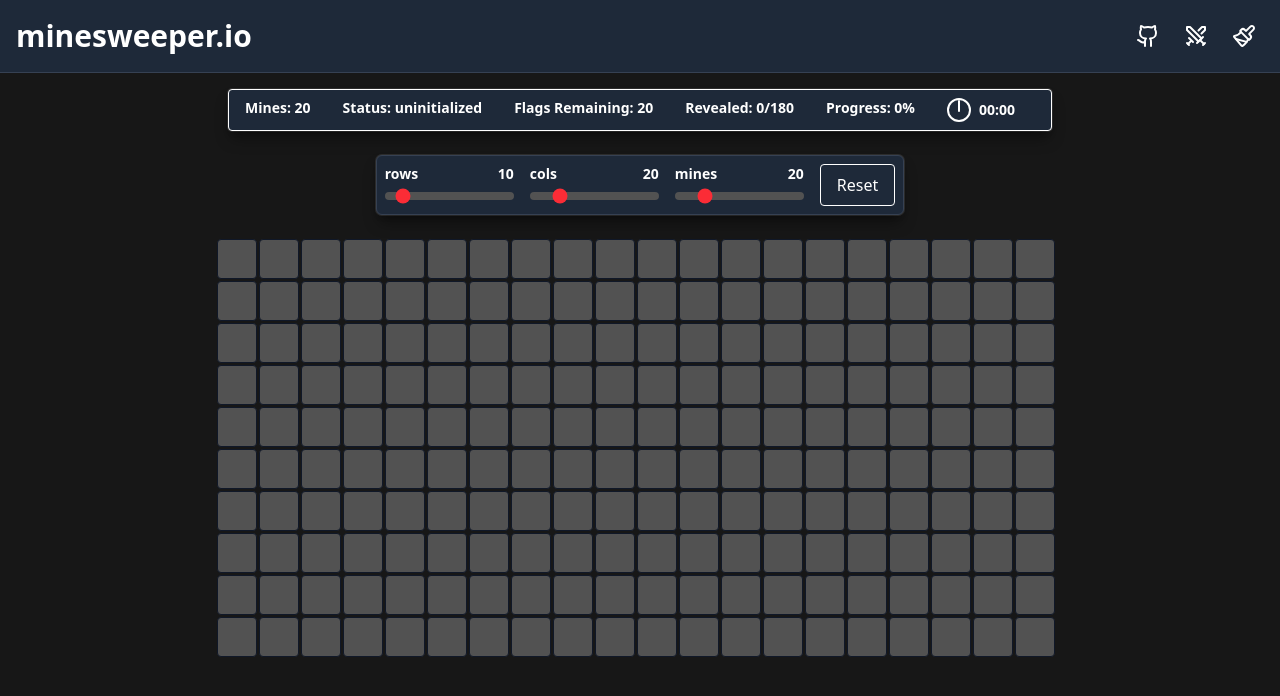
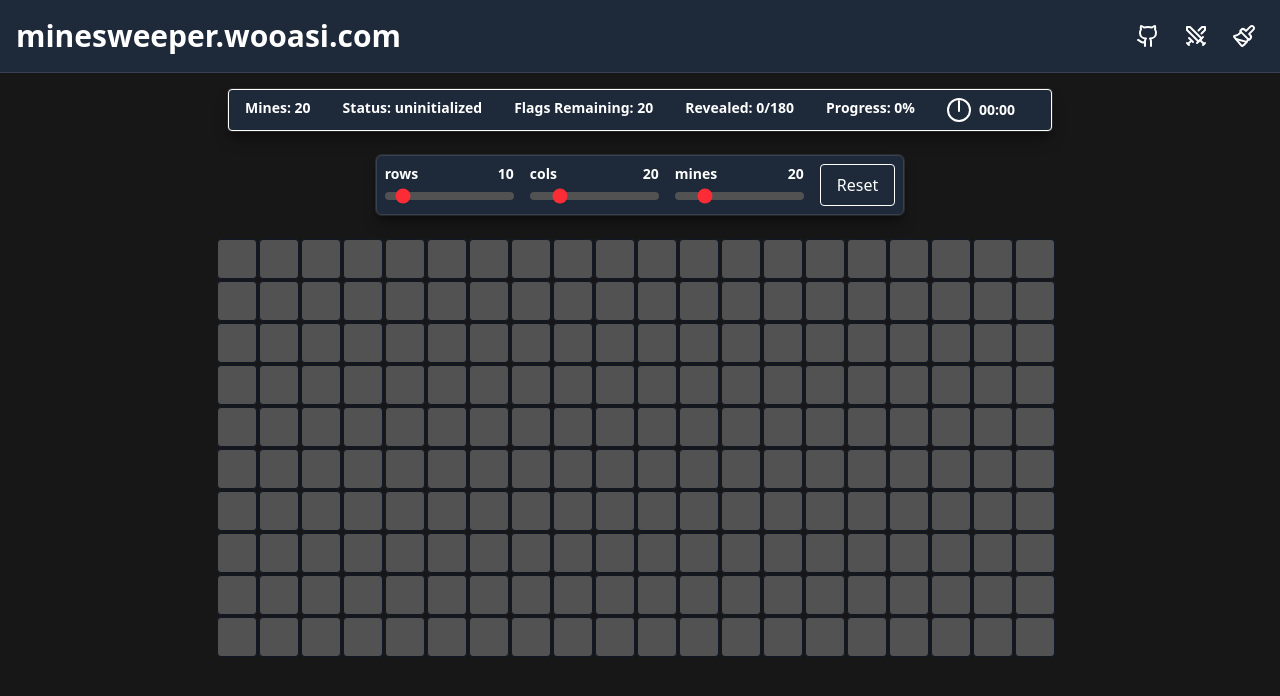
Before and after one commit to ruasidev/minesweeper.io, a React (Vite) app: page / in a window 1280 px wide. Shown: the top 696 px of the page. Built offline with nearby package versions, Linux system fonts and the light colour scheme.

Commit message:
update header name

```diff
--- a/src/components/app/NavigationBar.tsx
+++ b/src/components/app/NavigationBar.tsx
@@ -11,7 +11,7 @@ export default function NavigationBar({ children }: NavigationBarProps) {
         ${theme.menuBorder}
       `}
     >
-      <h1 className="text-3xl font-bold cursor-default scale-hover-105">minesweeper.io</h1>
+      <h1 className="text-3xl font-bold cursor-default scale-hover-105">minesweeper.wooasi.com</h1>
       <div className="ml-auto flex items-center gap-2">
         {children}
       </div>
```
